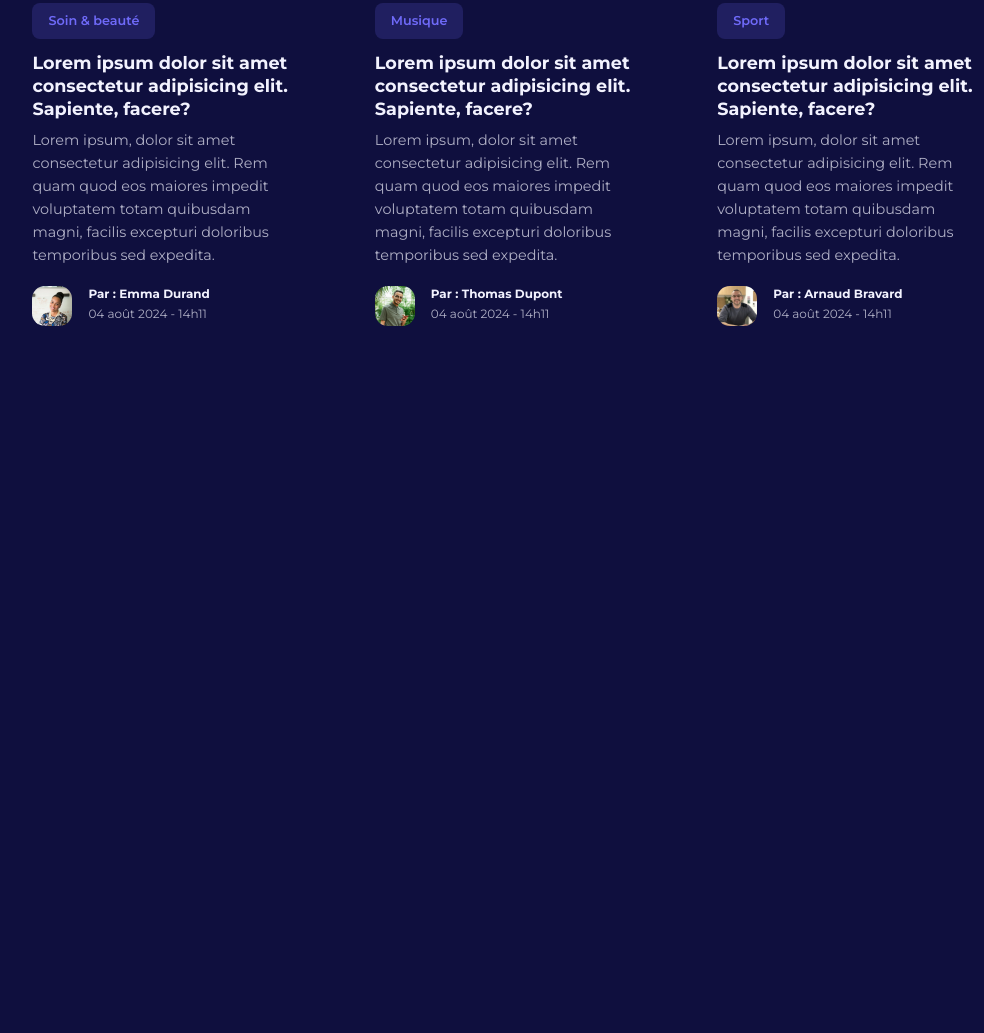
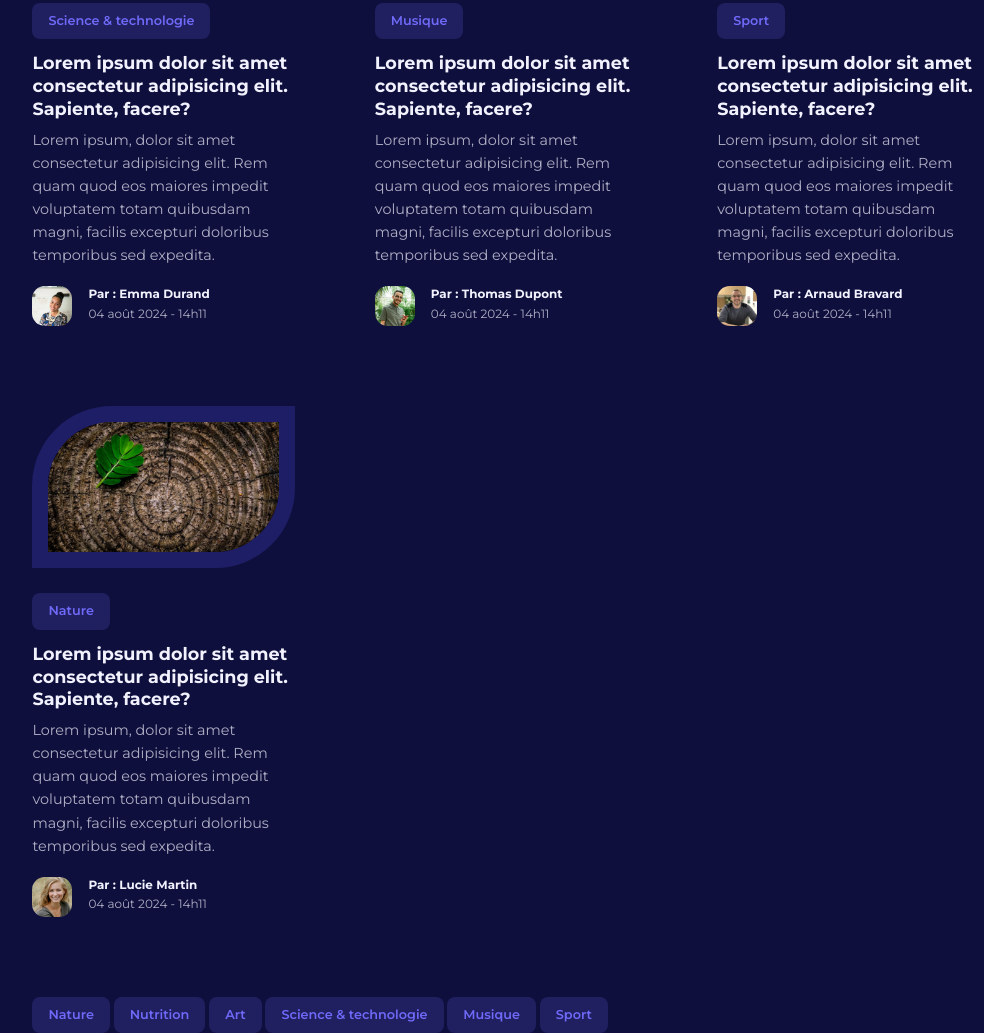
Before and after one commit to ArnaudBvd/blog-app-crud-php, a plain HTML site: page index.html in a window 1280 px wide. Shown: the part 1312-2345 px from the top of the page, without its empty margins (134-1118 px from the left). Before the commit the page ends 1718 px from the top, so only its background shows below. Drawn offline with nearby package versions, Linux system fonts and the light colour scheme.

Commit message:
feat: ajout de la section Catégories

```diff
--- a/index.html
+++ b/index.html
@@ -83,9 +83,11 @@
                 </div>
                 <div class="post__info">
                     <a href="" class="category__button">Nutrition</a>
-                    <h3 class="post__title"><a href="post.html">Lorem ipsum dolor sit amet consectetur adipisicing elit. Sapiente, facere?</a></h3>
+                    <h3 class="post__title"><a href="post.html">Lorem ipsum dolor sit amet consectetur adipisicing elit.
+                            Sapiente, facere?</a></h3>
                     <p class="post__body">
-                        Lorem ipsum, dolor sit amet consectetur adipisicing elit. Rem quam quod eos maiores impedit voluptatem totam quibusdam magni, facilis excepturi doloribus temporibus sed expedita.
+                        Lorem ipsum, dolor sit amet consectetur adipisicing elit. Rem quam quod eos maiores impedit
+                        voluptatem totam quibusdam magni, facilis excepturi doloribus temporibus sed expedita.
                     </p>
                     <div class="post__author">
                         <div class="post__author-avatar">
@@ -104,9 +106,11 @@
                 </div>
                 <div class="post__info">
                     <a href="" class="category__button">Science & technologie</a>
-                    <h3 class="post__title"><a href="post.html">Lorem ipsum dolor sit amet consectetur adipisicing elit. Sapiente, facere?</a></h3>
+                    <h3 class="post__title"><a href="post.html">Lorem ipsum dolor sit amet consectetur adipisicing elit.
+                            Sapiente, facere?</a></h3>
                     <p class="post__body">
-                        Lorem ipsum, dolor sit amet consectetur adipisicing elit. Rem quam quod eos maiores impedit voluptatem totam quibusdam magni, facilis excepturi doloribus temporibus sed expedita.
+                        Lorem ipsum, dolor sit amet consectetur adipisicing elit. Rem quam quod eos maiores impedit
+                        voluptatem totam quibusdam magni, facilis excepturi doloribus temporibus sed expedita.
                     </p>
                     <div class="post__author">
                         <div class="post__author-avatar">
@@ -125,9 +129,11 @@
                 </div>
                 <div class="post__info">
                     <a href="" class="category__button">Art</a>
-                    <h3 class="post__title"><a href="post.html">Lorem ipsum dolor sit amet consectetur adipisicing elit. Sapiente, facere?</a></h3>
+                    <h3 class="post__title"><a href="post.html">Lorem ipsum dolor sit amet consectetur adipisicing elit.
+                            Sapiente, facere?</a></h3>
                     <p class="post__body">
-                        Lorem ipsum, dolor sit amet consectetur adipisicing elit. Rem quam quod eos maiores impedit voluptatem totam quibusdam magni, facilis excepturi doloribus temporibus sed expedita.
+                        Lorem ipsum, dolor sit amet consectetur adipisicing elit. Rem quam quod eos maiores impedit
+                        voluptatem totam quibusdam magni, facilis excepturi doloribus temporibus sed expedita.
                     </p>
                     <div class="post__author">
                         <div class="post__author-avatar">
@@ -145,10 +151,12 @@
                     <img src="./images/blog5.webp">
                 </div>
                 <div class="post__info">
-                    <a href="" class="category__button">Soin & beauté</a>
-                    <h3 class="post__title"><a href="post.html">Lorem ipsum dolor sit amet consectetur adipisicing elit. Sapiente, facere?</a></h3>
+                    <a href="" class="category__button">Science & technologie</a>
+                    <h3 class="post__title"><a href="post.html">Lorem ipsum dolor sit amet consectetur adipisicing elit.
+                            Sapiente, facere?</a></h3>
                     <p class="post__body">
-                        Lorem ipsum, dolor sit amet consectetur adipisicing elit. Rem quam quod eos maiores impedit voluptatem totam quibusdam magni, facilis excepturi doloribus temporibus sed expedita.
+                        Lorem ipsum, dolor sit amet consectetur adipisicing elit. Rem quam quod eos maiores impedit
+                        voluptatem totam quibusdam magni, facilis excepturi doloribus temporibus sed expedita.
                     </p>
                     <div class="post__author">
                         <div class="post__author-avatar">
@@ -167,9 +175,11 @@
                 </div>
                 <div class="post__info">
                     <a href="" class="category__button">Musique</a>
-                    <h3 class="post__title"><a href="post.html">Lorem ipsum dolor sit amet consectetur adipisicing elit. Sapiente, facere?</a></h3>
+                    <h3 class="post__title"><a href="post.html">Lorem ipsum dolor sit amet consectetur adipisicing elit.
+                            Sapiente, facere?</a></h3>
                     <p class="post__body">
-                        Lorem ipsum, dolor sit amet consectetur adipisicing elit. Rem quam quod eos maiores impedit voluptatem totam quibusdam magni, facilis excepturi doloribus temporibus sed expedita.
+                        Lorem ipsum, dolor sit amet consectetur adipisicing elit. Rem quam quod eos maiores impedit
+                        voluptatem totam quibusdam magni, facilis excepturi doloribus temporibus sed expedita.
                     </p>
                     <div class="post__author">
                         <div class="post__author-avatar">
@@ -188,9 +198,11 @@
                 </div>
                 <div class="post__info">
                     <a href="" class="category__button">Sport</a>
-                    <h3 class="post__title"><a href="post.html">Lorem ipsum dolor sit amet consectetur adipisicing elit. Sapiente, facere?</a></h3>
+                    <h3 class="post__title"><a href="post.html">Lorem ipsum dolor sit amet consectetur adipisicing elit.
+                            Sapiente, facere?</a></h3>
                     <p class="post__body">
-                        Lorem ipsum, dolor sit amet consectetur adipisicing elit. Rem quam quod eos maiores impedit voluptatem totam quibusdam magni, facilis excepturi doloribus temporibus sed expedita.
+                        Lorem ipsum, dolor sit amet consectetur adipisicing elit. Rem quam quod eos maiores impedit
+                        voluptatem totam quibusdam magni, facilis excepturi doloribus temporibus sed expedita.
                     </p>
                     <div class="post__author">
                         <div class="post__author-avatar">
@@ -203,9 +215,43 @@
                     </div>
                 </div>
             </article>
+            <article class="post">
+                <div class="post__thumbnail">
+                    <img src="./images/blog8.webp">
+                </div>
+                <div class="post__info">
+                    <a href="" class="category__button">Nature</a>
+                    <h3 class="post__title"><a href="post.html">Lorem ipsum dolor sit amet consectetur adipisicing elit.
+                            Sapiente, facere?</a></h3>
+                    <p class="post__body">
+                        Lorem ipsum, dolor sit amet consectetur adipisicing elit. Rem quam quod eos maiores impedit
+                        voluptatem totam quibusdam magni, facilis excepturi doloribus temporibus sed expedita.
+                    </p>
+                    <div class="post__author">
+                        <div class="post__author-avatar">
+                            <img src="./images/author2.webp">
+                        </div>
+                        <div class="post__author-info">
+                            <h5>Par : Lucie Martin</h5>
+                            <small>04 août 2024 - 14h11</small>
+                        </div>
+                    </div>
+                </div>
+            </article>
         </div>
     </section>
 
+    <!-- CATEGORIES -->
+    <section class="category__buttons">
+        <div class="container category__buttons-container">
+            <a href="" class="category__button">Nature</a>
+            <a href="" class="category__button">Nutrition</a>
+            <a href="" class="category__button">Art</a>
+            <a href="" class="category__button">Science & technologie</a>
+            <a href="" class="category__button">Musique</a>
+            <a href="" class="category__button">Sport</a>
+        </div>
+    </section>
 </body>
 
 </html>
```
Also changed, not shown: images/blog5.webp, images/blog8.webp (added).
